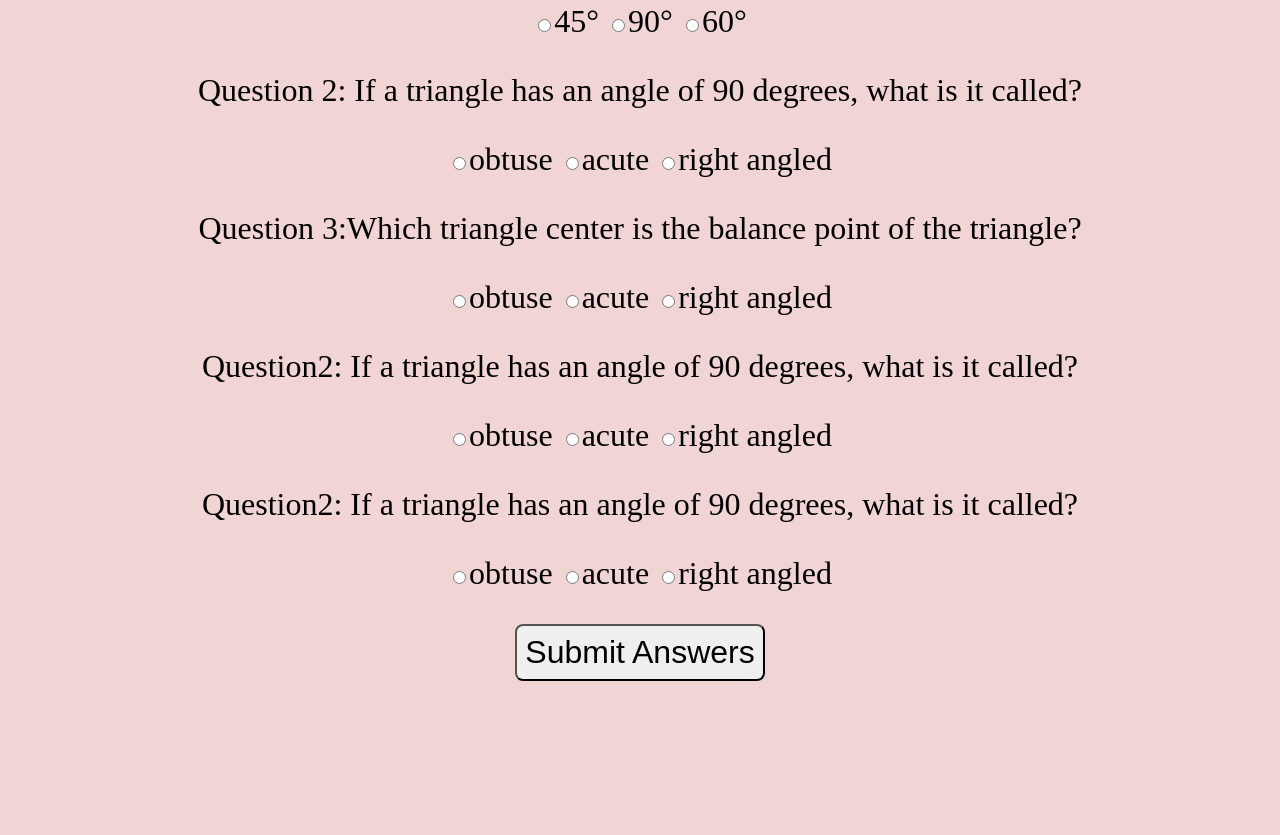
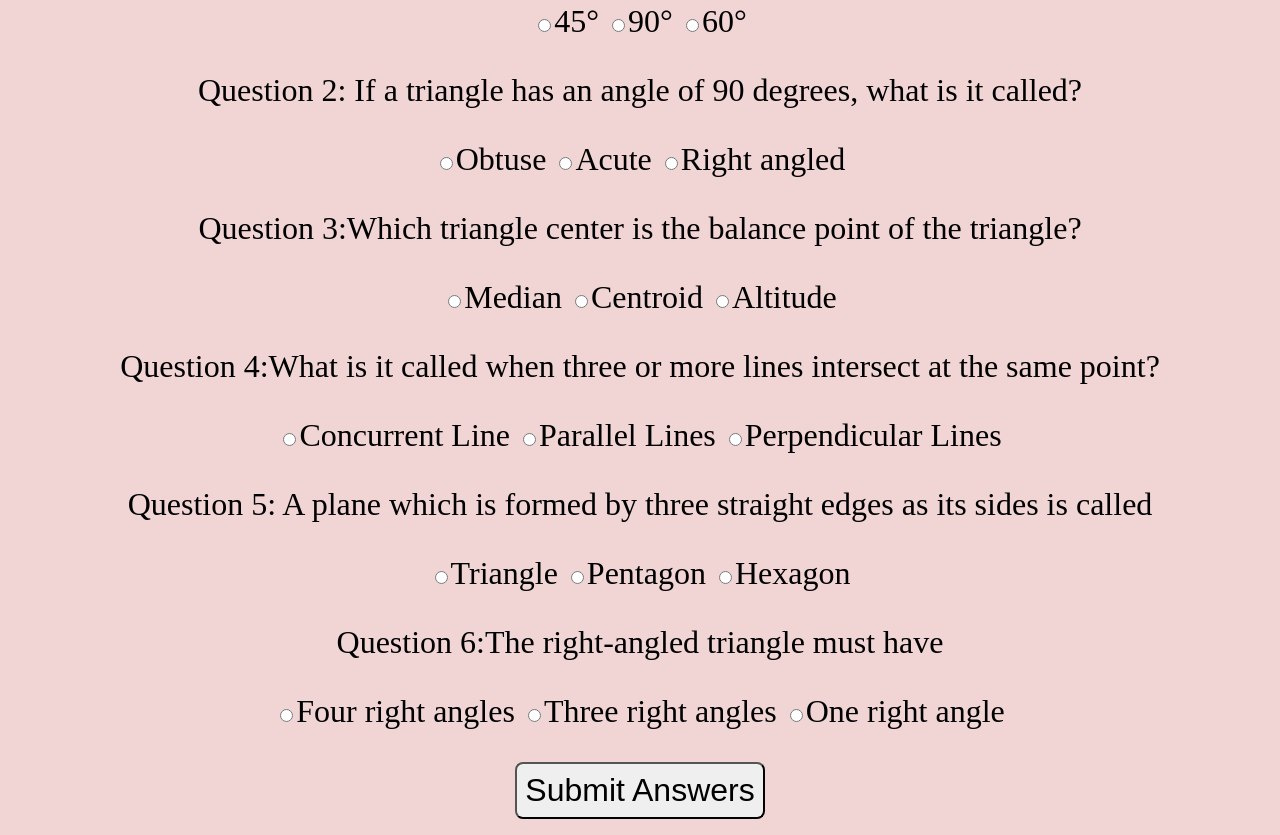
Before and after one commit to kavyakunder/mark12, a plain HTML site: page quiz.html in a window 1280 px wide. Shown: the part 297-1132 px from the top of the page. Before the commit the page ends 994 px from the top, so only its background shows below. Drawn offline with Linux system fonts and the light colour scheme; a web font is replaced by a local one.

Commit message:
questions add

```diff
--- a/quiz.html
+++ b/quiz.html
@@ -37,9 +37,9 @@
 
       </p>
     <div class="radio-btn">
-      <label class="radio-btn"for=""><input type="radio" name="q2" value="obtuse" />obtuse</label>
-      <label class="radio-btn"for=""><input type="radio" name="q2" value="acute" />acute</label>
-      <label class="radio-btn"for=""><input type="radio" name="q2" value="right angled" />right angled</label>
+      <label class="radio-btn"for=""><input type="radio" name="q2" value="obtuse" />Obtuse</label>
+      <label class="radio-btn"for=""><input type="radio" name="q2" value="acute" />Acute</label>
+      <label class="radio-btn"for=""><input type="radio" name="q2" value="right angled" />Right angled</label>
 
 </div>
     </div>
@@ -49,31 +49,45 @@
 
       </p>
     <div class="radio-btn">
-      <label class="radio-btn"for=""><input type="radio" name="q2" value="obtuse" />obtuse</label>
-      <label class="radio-btn"for=""><input type="radio" name="q2" value="acute" />acute</label>
-      <label class="radio-btn"for=""><input type="radio" name="q2" value="right angled" />right angled</label>
+      <label class="radio-btn"for=""><input type="radio" name="q3" value="median" />Median</label>
+      <label class="radio-btn"for=""><input type="radio" name="q3" value="centroid" />Centroid</label>
+      <label class="radio-btn"for=""><input type="radio" name="q3" value="altitude" />Altitude</label>
 
 </div>
     </div>
     <div class="question-container">
-      <p class="quiz-question">Question2: If a triangle has an angle of 90 degrees, what is it called?
+      <p class="quiz-question">Question 4:What is it called when three or more lines intersect at the same point?
+
 
       </p>
     <div class="radio-btn">
-      <label class="radio-btn"for=""><input type="radio" name="q2" value="obtuse" />obtuse</label>
-      <label class="radio-btn"for=""><input type="radio" name="q2" value="acute" />acute</label>
-      <label class="radio-btn"for=""><input type="radio" name="q2" value="right angled" />right angled</label>
+      <label class="radio-btn"for=""><input type="radio" name="q4" value="concurrent" />Concurrent Line</label>
+      <label class="radio-btn"for=""><input type="radio" name="q4" value="parallel" />Parallel Lines</label>
+      <label class="radio-btn"for=""><input type="radio" name="q4" value="perpendicular" />Perpendicular Lines</label>
 
 </div>
     </div>
     <div class="question-container">
-      <p class="quiz-question">Question2: If a triangle has an angle of 90 degrees, what is it called?
+      <p class="quiz-question">Question 5: A plane which is formed by three straight edges as its sides is called
 
       </p>
     <div class="radio-btn">
-      <label class="radio-btn"for=""><input type="radio" name="q2" value="obtuse" />obtuse</label>
-      <label class="radio-btn"for=""><input type="radio" name="q2" value="acute" />acute</label>
-      <label class="radio-btn"for=""><input type="radio" name="q2" value="right angled" />right angled</label>
+      <label class="radio-btn"for=""><input type="radio" name="q5" value="triangle" />Triangle</label>
+      <label class="radio-btn"for=""><input type="radio" name="q5" value="pentagon" />Pentagon</label>
+      <label class="radio-btn"for=""><input type="radio" name="q5" value="hexagon" />Hexagon</label>
+
+</div>
+    </div>
+    <div class="question-container">
+      <p class="quiz-question">Question 6:The right-angled triangle must have
+
+      </p>
+    <div class="radio-btn">
+      <label class="radio-btn"for=""><input type="radio" name="q6" value="four-right-angles" />Four right angles</label>
+      <label class="radio-btn"for=""><input type="radio" name="q6" value="three-right-angles" />Three right angles
+</label>
+      <label class="radio-btn"for=""><input type="radio" name="q6" value="one-right-angle" />One right angle
+</label>
 
 </div>
     </div>
--- a/quiz.js
+++ b/quiz.js
@@ -4,7 +4,7 @@ const submitBtn=document.querySelector("#submit-btn")
 const output2=document.querySelector("#output2");
 
 
-const correctAns=["90°","right angled"];
+const correctAns=["90°","right angled","centroid","concurrent","triangle","one-right-angle"];
 
 
 function calculateScore()
```
